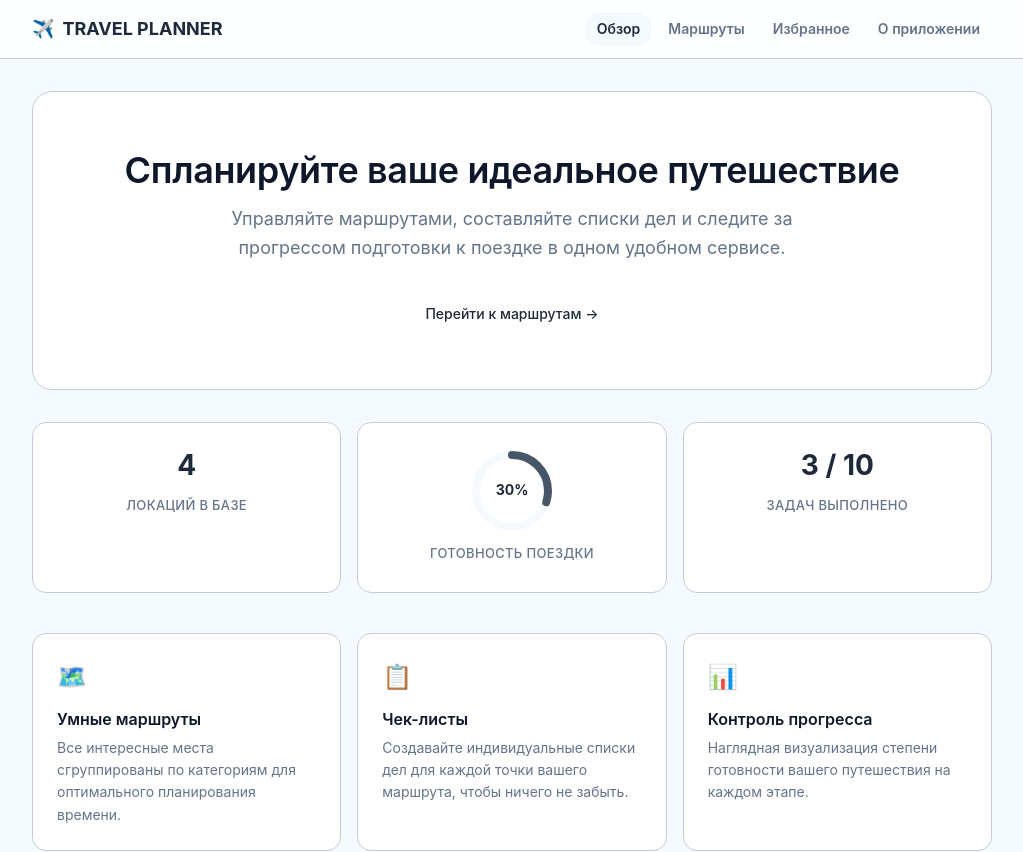
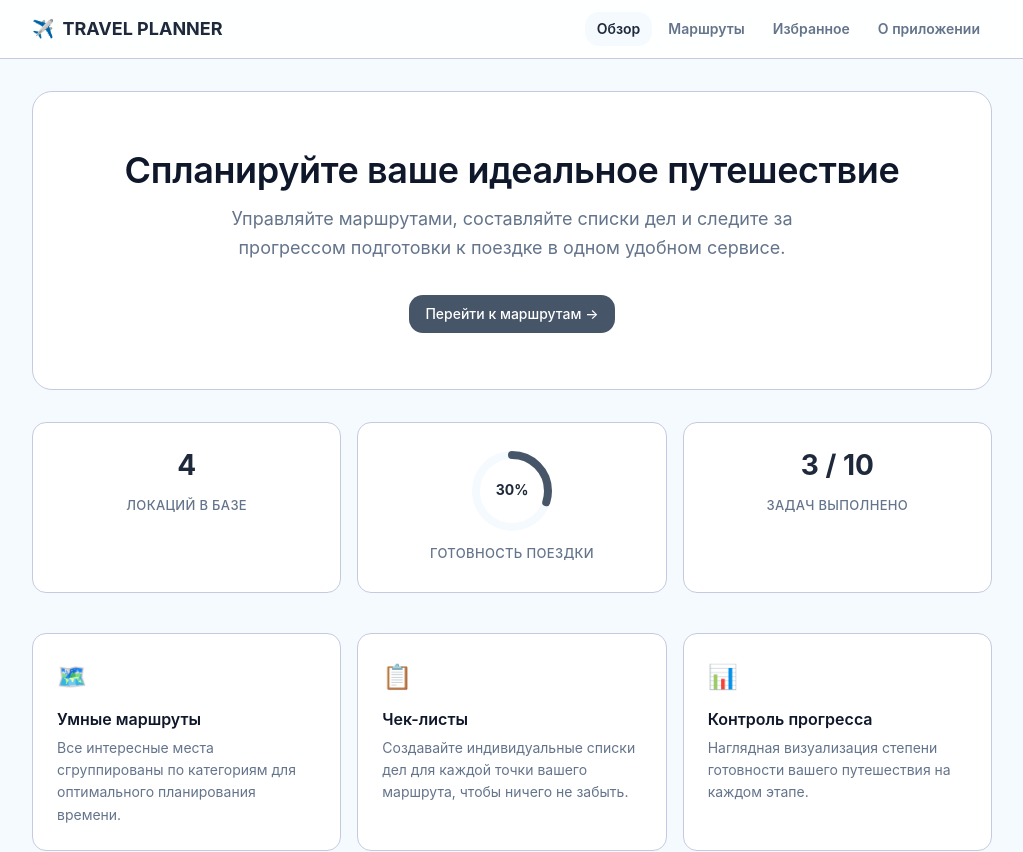
Before and after one commit to ArtemKutsan/react-30-summary-6, a React (Vite) app: page / in a window 1280 px wide. Shown: the top 852 px of the page, without its empty margins (128-1151 px from the left). Built offline with nearby package versions, Linux system fonts and the light colour scheme.

Commit message:
add: Подключение компонента Meta

```diff
--- a/src/pages/home/index.jsx
+++ b/src/pages/home/index.jsx
@@ -2,6 +2,7 @@ import { Link } from 'react-router-dom';
 import { useContext } from 'react';
 import TodosContext from '../../context/todos-context';
 import { initialCategories } from '../../data';
+import Meta from '../../components/Meta';
 
 function HomePage() {
   const { todos } = useContext(TodosContext);
@@ -16,13 +17,14 @@ function HomePage() {
 
   return (
     <div className="home">
+      <Meta title="Главная" />
       <div className="hero">
         <h1>Спланируйте ваше идеальное путешествие</h1>
         <p>
           Управляйте маршрутами, составляйте списки дел и следите за прогрессом подготовки к поездке
           в одном удобном сервисе.
         </p>
-        <Link to="/categories" className="button">
+        <Link to="/categories" className="button button-primary">
           Перейти к маршрутам →
         </Link>
       </div>
```
